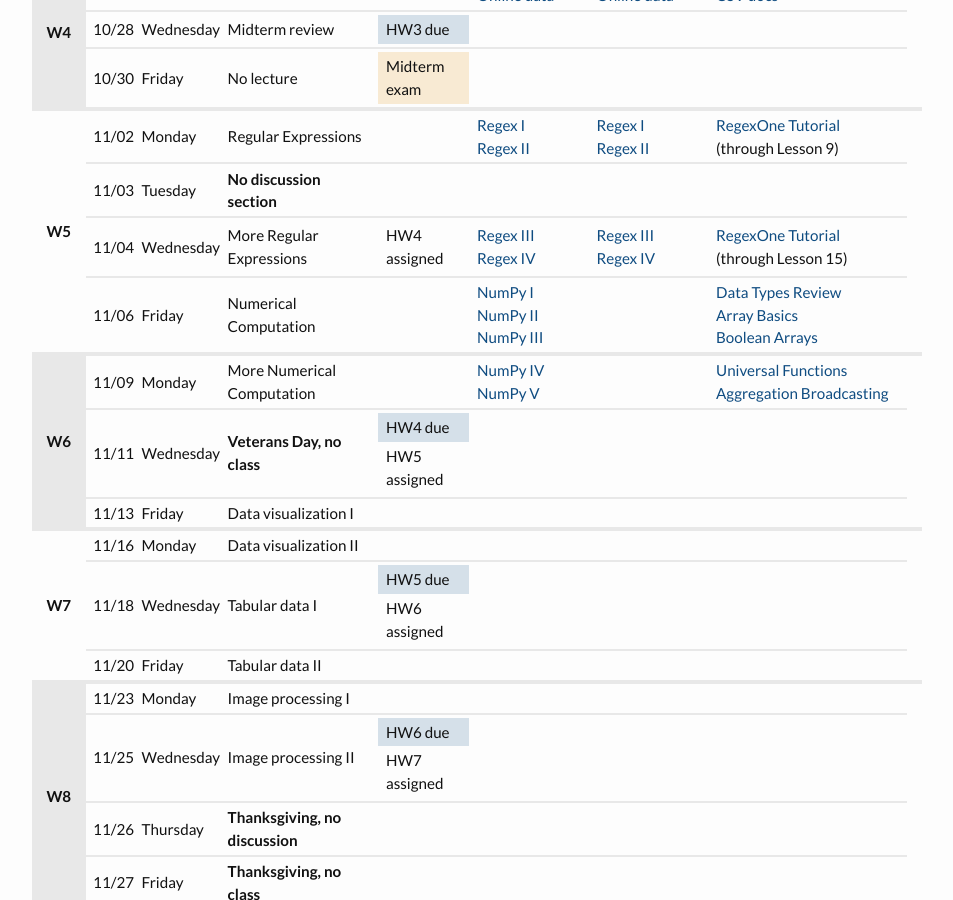
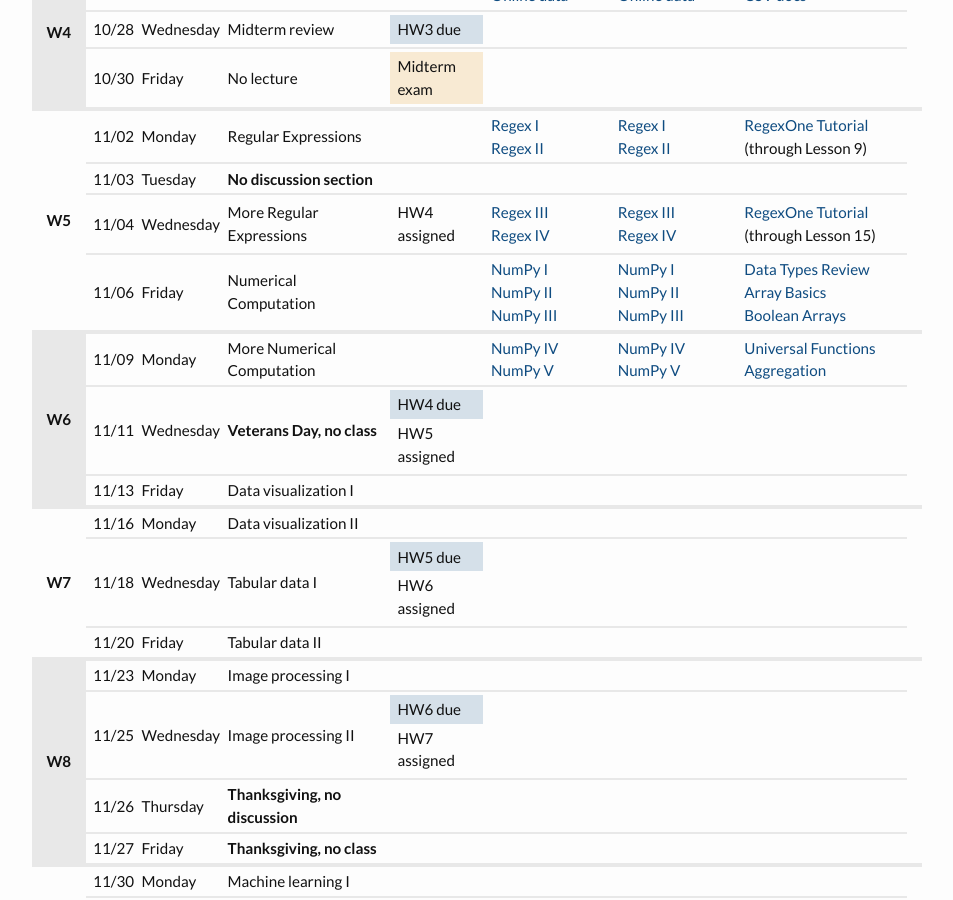
Before and after one commit to PhilChodrow/PIC16A, a Jekyll site: the page built from schedule.md, in a window 1280 px wide and 900 px high, scrolled down 973 px. Shown: the whole window, without its empty margins (163-1116 px from the left). Built offline with Jekyll 4.4.1, drawn with Linux system fonts in a browser that asks for light colours; nearby versions of some CDN libraries.

Commit message:
Update schedule.md

```diff
--- a/schedule.md
+++ b/schedule.md
@@ -473,7 +473,19 @@
                     NumPy III
                 </a>
             </td>
-            <td></td>
+            <td>
+                <a href="https://youtu.be/JJtkGdTNC44">
+                    NumPy I
+                </a>
+                <br>
+                <a href="https://youtu.be/-w0SVtO-1hw">
+                    NumPy II
+                </a>
+                <br>
+                <a href="https://youtu.be/e_wLhPUvzvs">
+                    NumPy III
+                </a>
+            </td>
             <td>
                 <a href = "https://jakevdp.github.io/PythonDataScienceHandbook/02.01-understanding-data-types.html">
                 Data Types Review
@@ -505,16 +517,21 @@
                     NumPy V
                 </a>
             </td>
-            <td></td>
+            <td>
+                <a href="https://youtu.be/hqFq9DV8Dyc">
+                    NumPy IV
+                </a>
+                <br>
+                <a href="https://youtu.be/lJp9Tk_caDc">
+                    NumPy V
+                </a>
+            </td>
             <td>
                 <a href = "https://jakevdp.github.io/PythonDataScienceHandbook/02.03-computation-on-arrays-ufuncs.html">
                 Universal Functions
                 </a>
                 <a href = "https://jakevdp.github.io/PythonDataScienceHandbook/02.04-computation-on-arrays-aggregates.html">
                 Aggregation
-                </a>
-                <a href = "https://jakevdp.github.io/PythonDataScienceHandbook/02.05-computation-on-arrays-broadcasting.html">
-                Broadcasting
                 </a>
             </td>
         </tr>
```
